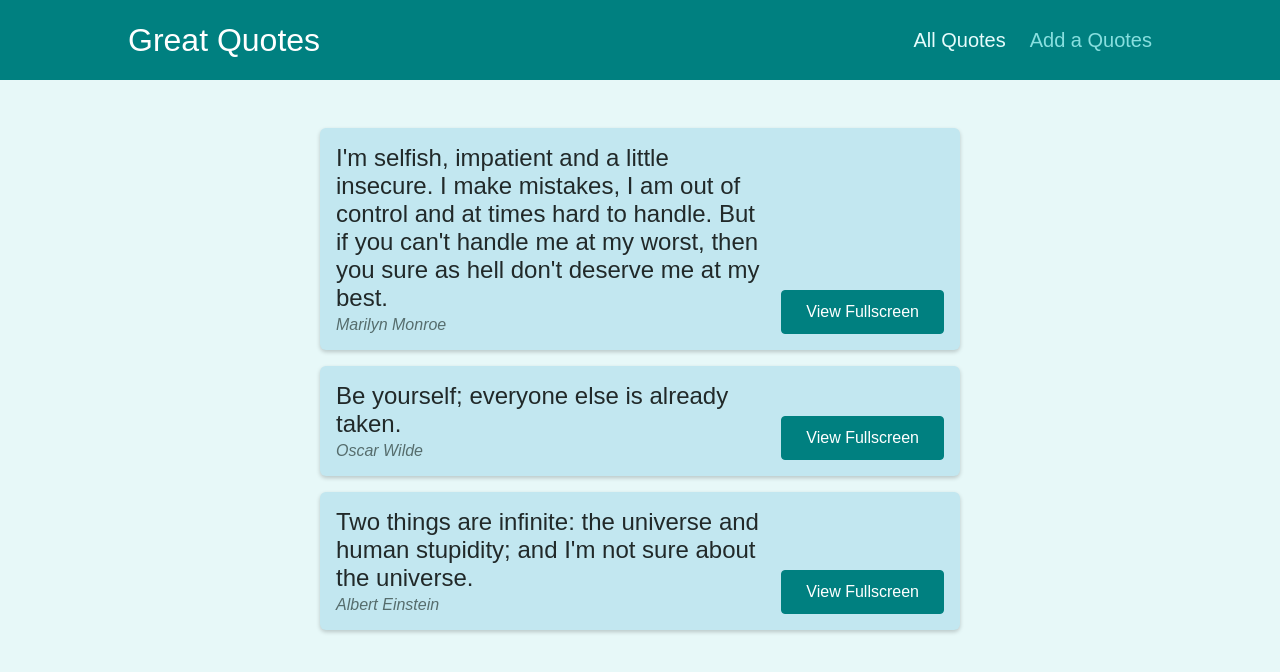
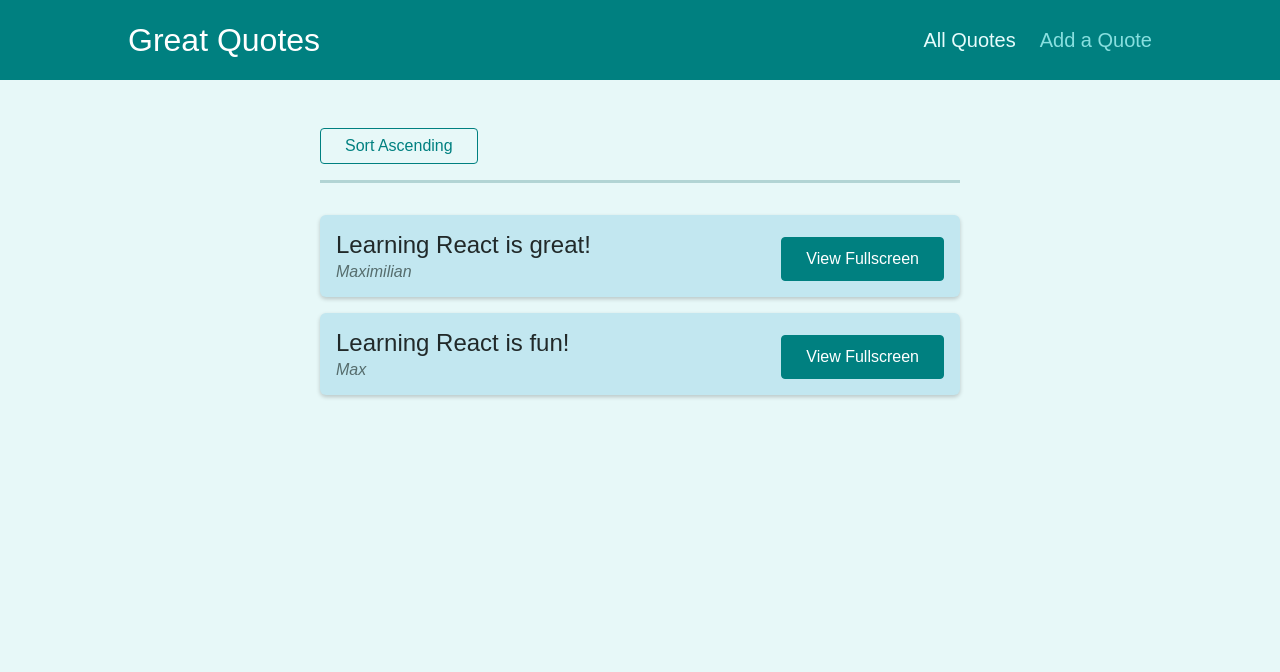
Before and after one commit to harry-100/the-beatles, a React (Create React App) app: page /quotes in a window 1280 px wide. Shown: the top 672 px of the page. Built offline with nearby package versions, Linux system fonts and the light colour scheme.

Commit message:
comments routes updated

```diff
--- a/src/App.js
+++ b/src/App.js
@@ -1,26 +1,28 @@
-import { Route, Switch, Redirect } from "react-router-dom";
-import AllQuotes from "./pages/AllQuotes";
-import NewQuote from "./pages/NewQuote";
-import QuoteDetails from "./pages/QuoteDetails";
-import Layout from "./components/layout/Layout";
-import NotFound from "./pages/NotFound";
+import { Route, Switch, Redirect } from 'react-router-dom';
+
+import AllQuotes from './pages/AllQuotes';
+import QuoteDetail from './pages/QuoteDetail';
+import NewQuote from './pages/NewQuote';
+import NotFound from './pages/NotFound';
+import Layout from './components/layout/Layout';
+
 function App() {
   return (
     <Layout>
       <Switch>
-        <Route exact path="/">
-          <Redirect to="/quotes" />
+        <Route path='/' exact>
+          <Redirect to='/quotes' />
         </Route>
-        <Route exact path="/quotes">
+        <Route path='/quotes' exact>
           <AllQuotes />
         </Route>
-        <Route path="/quotes/:quoteId">
-          <QuoteDetails />
+        <Route path='/quotes/:quoteId'>
+          <QuoteDetail />
         </Route>
-        <Route exact path="/new-quote">
+        <Route path='/new-quote'>
           <NewQuote />
         </Route>
-        <Route path="*">
+        <Route path='*'>
           <NotFound />
         </Route>
       </Switch>
--- a/src/components/layout/MainNavigation.js
+++ b/src/components/layout/MainNavigation.js
@@ -1,5 +1,6 @@
-import classes from "./MainNavigation.module.css";
-import { NavLink } from "react-router-dom";
+import { NavLink } from 'react-router-dom';
+
+import classes from './MainNavigation.module.css';
 
 const MainNavigation = () => {
   return (
@@ -7,8 +8,16 @@
       <div className={classes.logo}>Great Quotes</div>
       <nav className={classes.nav}>
         <ul>
-          <li><NavLink to='/quotes' activeClassName={classes.active}>All Quotes</NavLink> </li>
-          <li><NavLink to='/new-quote' activeClassName={classes.active}>Add a Quotes</NavLink> </li>
+          <li>
+            <NavLink to='/quotes' activeClassName={classes.active}>
+              All Quotes
+            </NavLink>
+          </li>
+          <li>
+            <NavLink to='/new-quote' activeClassName={classes.active}>
+              Add a Quote
+            </NavLink>
+          </li>
         </ul>
       </nav>
     </header>
--- a/src/components/quotes/QuoteForm.js
+++ b/src/components/quotes/QuoteForm.js
@@ -1,5 +1,4 @@
-import { useRef, useState } from 'react';
-import { Fragment } from 'react-is';
+import { Fragment, useRef, useState } from 'react';
 import { Prompt } from 'react-router-dom';
 
 import Card from '../UI/Card';
@@ -7,9 +6,10 @@
 import classes from './QuoteForm.module.css';
 
 const QuoteForm = (props) => {
+  const [isEntering, setIsEntering] = useState(false);
+
   const authorInputRef = useRef();
   const textInputRef = useRef();
-  const [isEntering, setIsEntering] = useState(false);
 
   function submitFormHandler(event) {
     event.preventDefault();
@@ -21,21 +21,29 @@
 
     props.onAddQuote({ author: enteredAuthor, text: enteredText });
   }
+
+  const finishEnteringHandler = () => {
+    setIsEntering(false);
+  };
+
   const formFocusedHandler = () => {
     setIsEntering(true);
-    console.log("Focus!");
   };
-  const finishedEnteringHandler = () => {
-    setIsEntering(false);
-  };
+
   return (
     <Fragment>
-      <Prompt when={isEntering} message={(location) => 'Are you sure you want to leave? All your data may be lost!'}/>
+      <Prompt
+        when={isEntering}
+        message={(location) =>
+          'Are you sure you want to leave? All your entered data will be lost!'
+        }
+      />
       <Card>
         <form
+          onFocus={formFocusedHandler}
           className={classes.form}
           onSubmit={submitFormHandler}
-      onFocus={formFocusedHandler}>
+        >
           {props.isLoading && (
             <div className={classes.loading}>
               <LoadingSpinner />
@@ -51,7 +59,7 @@
             <textarea id='text' rows='5' ref={textInputRef}></textarea>
           </div>
           <div className={classes.actions}>
-          <button onClick={finishedEnteringHandler} className='btn'>Add Quote</button>
+            <button onClick={finishEnteringHandler} className='btn'>Add Quote</button>
           </div>
         </form>
       </Card>
--- a/src/components/quotes/QuoteList.js
+++ b/src/components/quotes/QuoteList.js
@@ -1,13 +1,42 @@
 import { Fragment } from 'react';
+import { useHistory, useLocation } from 'react-router-dom';
 
 import QuoteItem from './QuoteItem';
 import classes from './QuoteList.module.css';
 
+const sortQuotes = (quotes, ascending) => {
+  return quotes.sort((quoteA, quoteB) => {
+    if (ascending) {
+      return quoteA.id > quoteB.id ? 1 : -1;
+    } else {
+      return quoteA.id < quoteB.id ? 1 : -1;
+    }
+  });
+};
+
 const QuoteList = (props) => {
+  const history = useHistory();
+  const location = useLocation();
+
+  const queryParams = new URLSearchParams(location.search);
+
+  const isSortingAscending = queryParams.get('sort') === 'asc';
+
+  const sortedQuotes = sortQuotes(props.quotes, isSortingAscending);
+
+  const changeSortingHandler = () => {
+    history.push('/quotes?sort=' + (isSortingAscending ? 'desc' : 'asc'));
+  };
+
   return (
     <Fragment>
+      <div className={classes.sorting}>
+        <button onClick={changeSortingHandler}>
+          Sort {isSortingAscending ? 'Descending' : 'Ascending'}
+        </button>
+      </div>
       <ul className={classes.list}>
-        {props.quotes.map((quote) => (
+        {sortedQuotes.map((quote) => (
           <QuoteItem
             key={quote.id}
             id={quote.id}
--- a/src/index.js
+++ b/src/index.js
@@ -5,4 +5,8 @@
 import App from './App';
 
 ReactDOM.render(
-<BrowserRouter><App /></BrowserRouter>, document.getElementById('root'));
+  <BrowserRouter>
+    <App />
+  </BrowserRouter>,
+  document.getElementById('root')
+);
--- a/src/pages/AllQuotes.js
+++ b/src/pages/AllQuotes.js
@@ -1,25 +1,12 @@
-import QuoteList from "../components/quotes/QuoteList";
+import QuoteList from '../components/quotes/QuoteList';
+
 const DUMMY_QUOTES = [
-    {
-        id: '1',
-        text: 'I\'m selfish, impatient and a little insecure. I make mistakes, I am out of control and at times hard to handle. But if you can\'t handle me at my worst, then you sure as hell don\'t deserve me at my best.',
-        author: 'Marilyn Monroe'
-    },
-    {
-        id: '2',
-        text: 'Be yourself; everyone else is already taken.',
-        author: 'Oscar Wilde'
-    },
-    {
-        id: '3',
-        text: 'Two things are infinite: the universe and human stupidity; and I\'m not sure about the universe.',
-        author: 'Albert Einstein'
-    },
-]
+  { id: 'q1', author: 'Max', text: 'Learning React is fun!' },
+  { id: 'q2', author: 'Maximilian', text: 'Learning React is great!' },
+];
+
 const AllQuotes = () => {
-    return(
-    <QuoteList quotes={DUMMY_QUOTES} />
-    )
-}
+  return <QuoteList quotes={DUMMY_QUOTES} />
+};
 
 export default AllQuotes;
--- a/src/pages/NotFound.js
+++ b/src/pages/NotFound.js
@@ -1,8 +1,9 @@
 const NotFound = () => {
-    return (
-        <div className="centered">
-            <p>Page Not Found!</p>
-        </div>
-    )
-}
+  return (
+    <div className='centered'>
+      <p>Page not found!</p>
+    </div>
+  );
+};
+
 export default NotFound;
--- /dev/null
+++ b/src/pages/QuoteDetail.js
@@ -0,0 +1,41 @@
+import { Fragment } from "react";
+import { useParams, Route, Link, useRouteMatch } from "react-router-dom";
+
+import HighlightedQuote from "../components/quotes/HighlightedQuote";
+import Comments from "../components/comments/Comments";
+
+const DUMMY_QUOTES = [
+  { id: "q1", author: "Max", text: "Learning React is fun!" },
+  { id: "q2", author: "Maximilian", text: "Learning React is great!" },
+];
+
+const QuoteDetail = () => {
+  const params = useParams();
+  const match = useRouteMatch();
+  console.log("Match", match);
+
+  const quote = DUMMY_QUOTES.find((quote) => quote.id === params.quoteId);
+
+  if (!quote) {
+    return <p>No quote found!</p>;
+  }
+
+  return (
+    <Fragment>
+      <HighlightedQuote text={quote.text} author={quote.author} />
+      <Route exact path={match.path}>
+        <div className="centered">
+          <Link className="btn--flat" to={`${match.url}/comments`}>
+            Load Comments
+          </Link>
+        </div>
+      </Route>
+
+      <Route path={`${match.path}/comments`}>
+        <Comments />
+      </Route>
+    </Fragment>
+  );
+};
+
+export default QuoteDetail;
--- a/src/pages/QuoteDetails.js
+++ /dev/null
@@ -1,39 +0,0 @@
-import { useParams, Route } from 'react-router-dom';
-import { Fragment } from 'react';
-import HighlightedQuote from '../components/quotes/HighlightedQuote';
-
-import Comments from '../components/comments/Comments';
-const DUMMY_QUOTES = [
-    {
-        id: '1',
-        text: 'I\'m selfish, impatient and a little insecure. I make mistakes, I am out of control and at times hard to handle. But if you can\'t handle me at my worst, then you sure as hell don\'t deserve me at my best.',
-        author: 'Marilyn Monroe'
-    },
-    {
-        id: '2',
-        text: 'Be yourself; everyone else is already taken.',
-        author: 'Oscar Wilde'
-    },
-    {
-        id: '3',
-        text: 'Two things are infinite: the universe and human stupidity; and I\'m not sure about the universe.',
-        author: 'Albert Einstein'
-    },
-]
-const QuoteDetails = () => {
-    const params = useParams();
-    const quote = DUMMY_QUOTES.find(quote => quote.id === params.quoteId);
-    if(!quote) {
-        return <h1>Quote not found</h1>
-    };
-    return(
-        <Fragment>
-            <HighlightedQuote text={quote.text} author={quote.author} />
-        <Route path={`/quotes/${params.quoteId}/comments`}>
-        <Comments />
-        </Route>
-        </Fragment>
-        )
-}
-
-export default QuoteDetails;
```
Also changed, not shown: src/components/layout/Layout.js (+6 -5 lines), src/pages/NewQuote.js (+11 -9 lines), 1 other file (tests, documents, lock files or other folders). Lines whose indentation alone changed are shown as unchanged.
